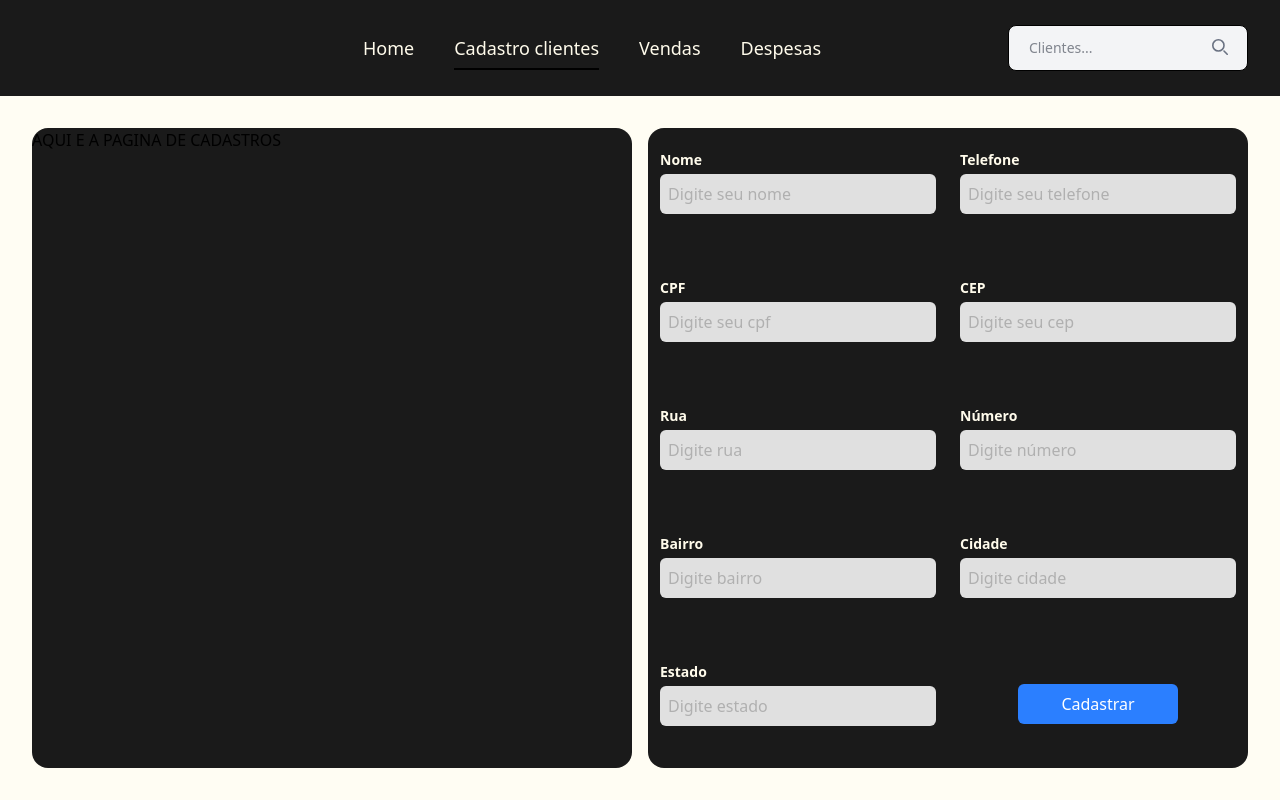
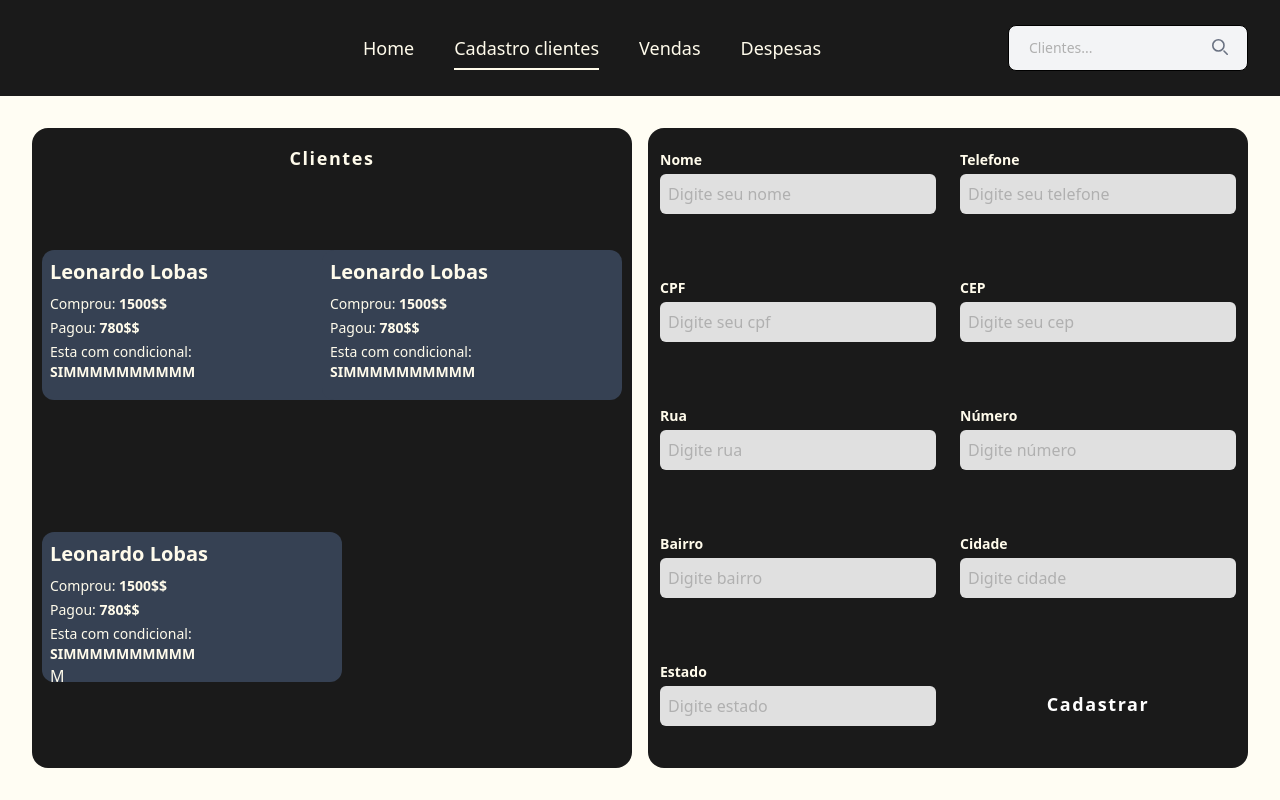
Before and after one commit to LeonardoLobas/Gest-o, a React (Vite) app: page /CadastroCliente in a window 1280 px wide. Built offline with nearby package versions, Linux system fonts and the light colour scheme.

Commit message:
Adicionar animações e melhorias visuais nos componentes de cadastro e cabeçalho; atualizar estilos e tratamento de erros nos inputs.

```diff
--- a/src/Components/CadastroClientes.tsx
+++ b/src/Components/CadastroClientes.tsx
@@ -3,7 +3,8 @@ import { zodResolver } from "@hookform/resolvers/zod";
 import { z } from "zod";
 import axios from "axios";
 import Input from "./ui/Input";
-import { useEffect } from "react";
+import { useEffect, useState } from "react";
+import { motion } from "framer-motion";
 
 const validationCPF = (cpf: string) => {
     const regexCpf = /^\d{3}\.\d{3}\.\d{3}-\d{2}$/;
@@ -107,10 +108,74 @@ const CadastroClientes = () => {
         alert(JSON.stringify(data, null, 2));
     };
 
+    const [isHovered, setIsHovered] = useState(false);
+
     return (
         <div className="grid grid-cols-2 gap-4 p-8 bg-[#FFFDF3] flex-1">
-            <div className="bg-[#1A1A1A] rounded-2xl">
-                AQUI E A PAGINA DE CADASTROS
+            <div className="bg-[#1A1A1A] grid grid-rows-[auto_1fr] rounded-2xl p-4 gap-y-2">
+                <h1 className="text-amber-50 font-bold text-lg text-center tracking-[0.1rem]">
+                    Clientes
+                </h1>
+                <div className="grid grid-cols-2 gap-2 place-items-center p-2">
+                    <motion.div
+                        className="bg-gray-700 w-[300px] text-amber-50 h-[150px] rounded-xl p-2"
+                        whileHover={{ scale: 1.05 }}
+                    >
+                        <h1 className="text-xl font-bold mb-2">
+                            Leonardo Lobas
+                        </h1>
+                        <p className="text-sm mb-1">
+                            Comprou:{" "}
+                            <span className="font-semibold">1500$$</span>
+                        </p>
+                        <p className="text-sm mb-1">
+                            Pagou: <span className="font-semibold">780$$</span>
+                        </p>
+                        <p className="text-sm">
+                            Esta com condicional:{" "}
+                            <span className="font-semibold">SIMMMMMMMMMM</span>
+                        </p>
+                    </motion.div>
+                    <motion.div
+                        className="bg-gray-700 w-[300px] text-amber-50 h-[150px] rounded-xl p-2"
+                        whileHover={{ scale: 1.05 }}
+                    >
+                        <h1 className="text-xl font-bold mb-2">
+                            Leonardo Lobas
+                        </h1>
+                        <p className="text-sm mb-1">
+                            Comprou:{" "}
+                            <span className="font-semibold">1500$$</span>
+                        </p>
+                        <p className="text-sm mb-1">
+                            Pagou: <span className="font-semibold">780$$</span>
+                        </p>
+                        <p className="text-sm">
+                            Esta com condicional:{" "}
+                            <span className="font-semibold">SIMMMMMMMMMM</span>
+                        </p>
+                    </motion.div>
+                    <motion.div
+                        className="bg-gray-700 w-[300px] text-amber-50 h-[150px] rounded-xl p-2"
+                        whileHover={{ scale: 1.05 }}
+                    >
+                        <h1 className="text-xl font-bold mb-2">
+                            Leonardo Lobas
+                        </h1>
+                        <p className="text-sm mb-1">
+                            Comprou:{" "}
+                            <span className="font-semibold">1500$$</span>
+                        </p>
+                        <p className="text-sm mb-1">
+                            Pagou: <span className="font-semibold">780$$</span>
+                        </p>
+                        <p className="text-sm">
+                            Esta com condicional:{" "}
+                            <span className="font-semibold">SIMMMMMMMMMM</span>
+                        </p>
+                        M
+                    </motion.div>
+                </div>
             </div>
             <form
                 onSubmit={handleSubmit(submit, (errors) => console.log(errors))}
@@ -147,10 +212,17 @@ const CadastroClientes = () => {
                 ))}
 
                 <button
-                    className="bg-blue-500   w-40 h-10 rounded-md p-2 cursor-pointer text-white"
+                    className="relative bg-transparent font-bold text-lg p-2 cursor-pointer tracking-[0.1rem] text-white"
                     type="submit"
+                    onMouseEnter={() => setIsHovered(true)}
+                    onMouseLeave={() => setIsHovered(false)}
                 >
                     Cadastrar
+                    <span
+                        className={`absolute bottom-0 left-0 h-0.5 bg-amber-50 transition-all duration-300 ease-in-out ${
+                            isHovered ? "w-full" : "w-0"
+                        }`}
+                    ></span>
                 </button>
             </form>
         </div>
--- a/src/Components/header.tsx
+++ b/src/Components/header.tsx
@@ -36,7 +36,7 @@ const Header = () => {
                                     {item.label}
                                 </Link>
                                 <span
-                                    className={`absolute bottom-0 left-0 h-0.5 bg-black transition-all duration-300 ease-in-out ${
+                                    className={`absolute bottom-0 left-0 h-0.5 bg-amber-50 transition-all duration-300 ease-in-out ${
                                         isActive
                                             ? "w-full"
                                             : "w-0 group-hover:w-full"
@@ -54,7 +54,7 @@ const Header = () => {
                         <input
                             type="search"
                             id="default-search"
-                            className="block w-60 p-3 pl-5 text-sm text-gray-900 border border-black rounded-lg bg-gray-100"
+                            className="block w-60 p-3 pl-5 text-sm text-gray-900 border border-black rounded-lg bg-gray-100 placeholder-[#B0B0B0]"
                             placeholder="Clientes..."
                             required
                         />
--- a/src/Components/ui/Input.tsx
+++ b/src/Components/ui/Input.tsx
@@ -41,7 +41,7 @@ const Input = <T extends FieldValues>({
                 className="mt-1 p-2  bg-[#E0E0E0] text-[#000000] rounded-md w-full placeholder-[#B0B0B0]"
             />
             <div className="h-4">
-                <p className="text-red-500 text-sm mt-1">
+                <p className="text-red-700 text-sm mt-1">
                     {error ? String(error.message) : ""}
                 </p>
             </div>
--- a/src/Home.tsx
+++ b/src/Home.tsx
@@ -11,7 +11,7 @@ const Home = () => {
 
     return (
         <div className="flex-1 bg-[#E0E0E0] h-full p-8 grid grid-cols-[25%_75%] gap-4 ">
-            <div className="bg-black  text-amber-50 grid place-items-center rounded-2xl ">
+            <div className="bg-[#1A1A1A] text-amber-50 grid place-items-center rounded-2xl ">
                 <DayPicker
                     mode="single"
                     selected={selected}
@@ -24,8 +24,8 @@ const Home = () => {
                 />
             </div>
 
-            <div className="bg-black text-amber-50 grid grid-cols-3 place-items-center text-lg tracking-[0.1rem] font-bold rounded-2xl overflow-hidden">
-                <motion.div className="col-span-1  border-[#373739]  h-full place-items-center w-full bg-black ">
+            <div className=" text-amber-50 grid grid-cols-3 place-items-center text-lg tracking-[0.1rem] font-bold rounded-2xl overflow-hidden">
+                <motion.div className="col-span-1  border-[#373739]  h-full place-items-center w-full bg-[#1A1A1A] ">
                     <motion.h1 className="mt-2">Minha Agenda</motion.h1>
                     <AnimatePresence mode="popLayout" initial={false}>
                         {isVisible ? (
@@ -55,10 +55,10 @@ const Home = () => {
                         </div>
                     </AnimatePresence>
                 </motion.div>
-                <motion.div className="col-span-1 border-l-4 border-r-4 border-[#373739] h-full place-items-center w-full bg-black relative">
+                <motion.div className="col-span-1 border-l-4 border-r-4 border-[#373739] h-full place-items-center w-full bg-[#1A1A1A] relative">
                     <motion.h1 className="mt-2">Vendas</motion.h1>
                 </motion.div>
-                <motion.div className="col-span-1  border-[#373739] h-full place-items-center w-full bg-black relative">
+                <motion.div className="col-span-1  border-[#373739] h-full place-items-center w-full bg-[#1A1A1A] relative">
                     <motion.h1 className="mt-2">Cadastros Clientes</motion.h1>
                 </motion.div>
             </div>
```
